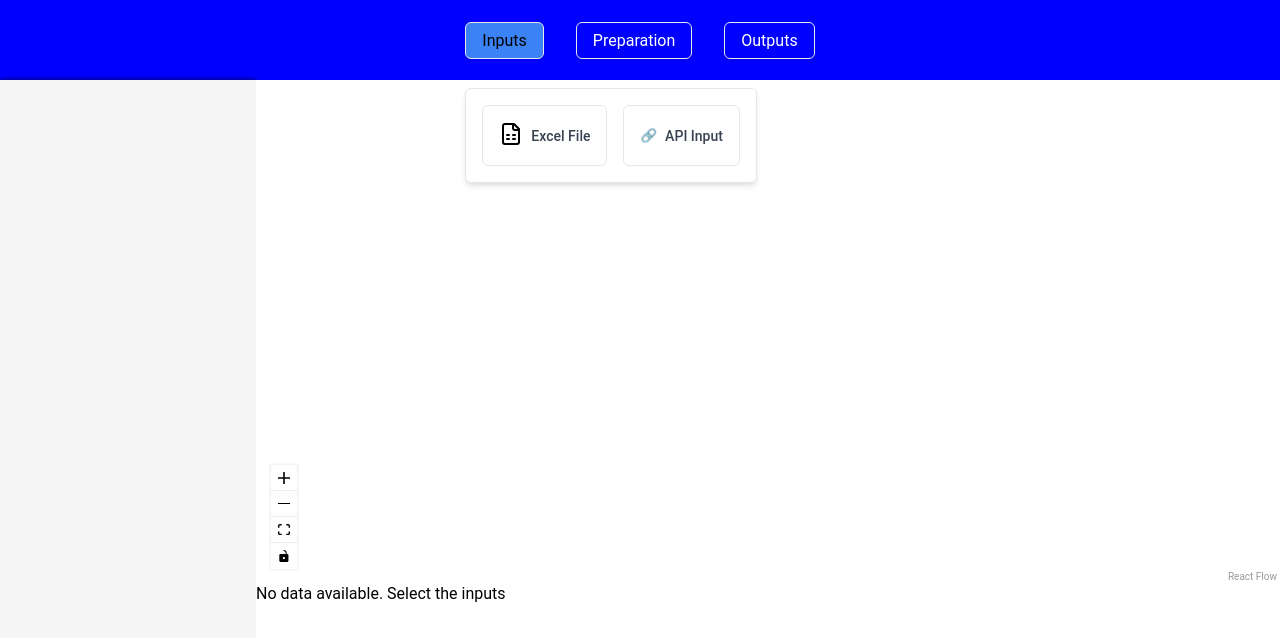
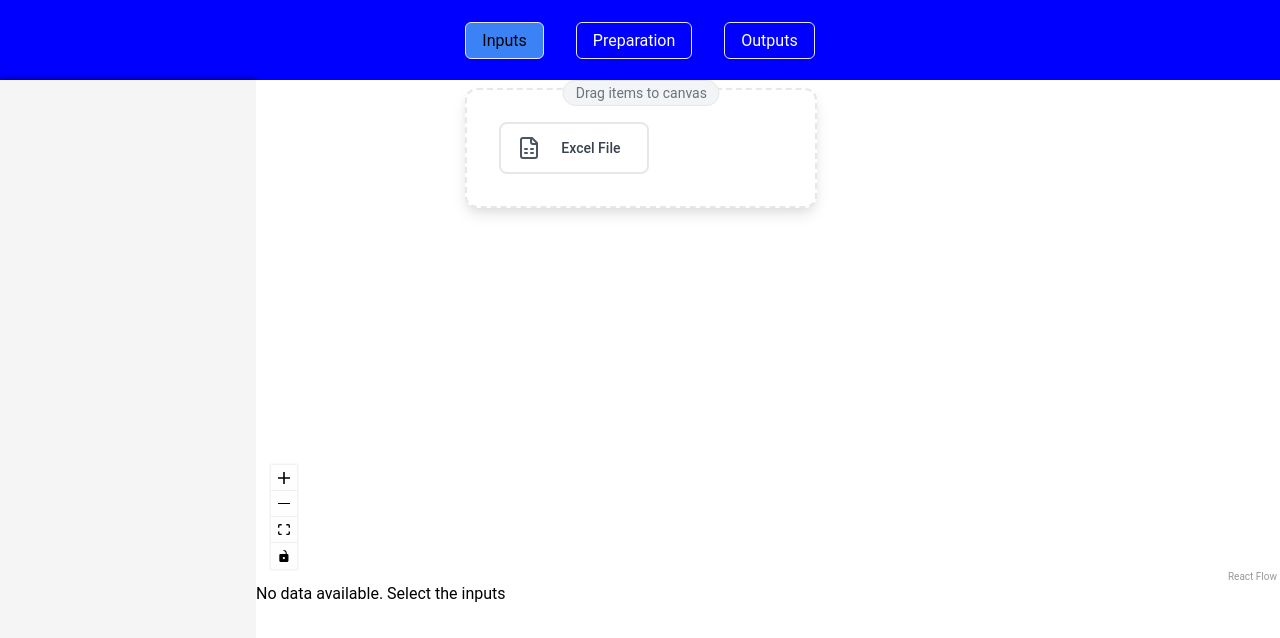
Before and after one commit to alanjohnck/ETL, a React (Vite) app in the folder frontend/: page / in a window 1280 px wide. Both pictures are taken after a click on the button "Inputs". Shown: the top 638 px of the page. Built offline with nearby package versions, Linux system fonts and the light colour scheme.

Commit message:
drag from navbar to canvas

```diff
--- a/frontend/package.json
+++ b/frontend/package.json
@@ -14,6 +14,8 @@
     "axios": "^1.7.7",
     "lucide-react": "^0.456.0",
     "react": "^18.3.1",
+    "react-dnd": "^16.0.1",
+    "react-dnd-html5-backend": "^16.0.1",
     "react-dom": "^18.3.1",
     "xlsx": "^0.18.5"
   },
--- a/frontend/src/App.jsx
+++ b/frontend/src/App.jsx
@@ -1,12 +1,16 @@
 // FileUpload.js
 import React, { useState } from "react";
 import Home from "./Home/Home";
+import { DndProvider } from "react-dnd";
+import { HTML5Backend } from 'react-dnd-html5-backend';
 
 function App() {
 
  return(
     <>
-      <Home />
+     <DndProvider backend={HTML5Backend}>
+        <Home />
+    </DndProvider>
     </>
  );
 
--- a/frontend/src/SideBarComponents/Excel/ExcelUploader.jsx
+++ b/frontend/src/SideBarComponents/Excel/ExcelUploader.jsx
@@ -52,7 +52,7 @@ function ExcelUploader() {
   // Clear previous data from backend before starting new upload
   const clearPreviousData = async () => {
     try {
-      await fetch('http://localhost:8000/clear-data', {
+      await fetch('https://etl-t4x8.onrender.com/clear-data', {
         method: 'POST',
       });
     } catch (error) {
@@ -62,7 +62,7 @@ function ExcelUploader() {
 
   const sendDataToServer = async (dataChunk, currentChunk, totalChunks) => {
     try {
-      const response = await fetch('http://localhost:8000/upload-excel-chunk', {
+      const response = await fetch('https://etl-t4x8.onrender.com/upload-excel-chunk', {
         method: 'POST',
         headers: { 'Content-Type': 'application/json' },
         body: JSON.stringify({ data: dataChunk }),
--- a/frontend/src/SideBarComponents/MSSQL/ToMsqlDatabase.jsx
+++ b/frontend/src/SideBarComponents/MSSQL/ToMsqlDatabase.jsx
@@ -22,7 +22,7 @@ function ToMssqlDatabase() {
   // Check MSSQL Connection
   const handleConnect = async () => {
     try {
-      const response = await axios.post('http://localhost:8000/check-mssql-connection', {
+      const response = await axios.post('https://etl-t4x8.onrender.com/check-mssql-connection', {
         username,
         password,
         serverName
--- a/frontend/src/components/Navbar/Navbar.css
+++ b/frontend/src/components/Navbar/Navbar.css
@@ -54,31 +54,153 @@
     top: 100%;
     margin-top: 1rem;
     width: auto;
+    min-width: 300px;
     background-color: white;
-    border-radius: 0.375rem;
-    box-shadow: 0 4px 6px -1px rgba(0, 0, 0, 0.1),
-                0 2px 4px -1px rgba(0, 0, 0, 0.06);
+    border-radius: 0.75rem;
+    box-shadow: 0 8px 16px -2px rgba(0, 0, 0, 0.1),
+                0 4px 8px -2px rgba(0, 0, 0, 0.06);
+    border: 2px dashed #e5e7eb;
+    padding: 1.5rem;
+    z-index: 10;
+}
+
+.dropdown-menu::before {
+    content: "Drag items to canvas";
+    position: absolute;
+    top: -10px;
+    left: 50%;
+    transform: translateX(-50%);
+    font-size: 0.875rem;
+    color: #6b7280;
+    white-space: nowrap;
+    background-color: #f3f4f6;
+    padding: 0.25rem 0.75rem;
+    border-radius: 9999px;
     border: 1px solid #e5e7eb;
-    padding: 1rem;
-    z-index: 10;
 }
 
 .input-options-grid {
     display: flex;
+
+    flex-wrap: wrap;
     gap: 1rem;
     width: 100%;
+    padding: 0.5rem;
 }
 
 .input-option {
     display: flex;
     align-items: center;
+    gap: 0.75rem;
+    padding: 0.75rem 1rem;
+    border-radius: 0.5rem;
+    border: 2px solid #e5e7eb;
+    background-color: white;
+    cursor: grab;
+    transition: all 0.2s ease;
+    min-width: 150px;
+    position: relative;
+    overflow: hidden;
+}
+
+.input-option:hover {
+    border-color: #3b82f6;
+    transform: translateY(-2px);
+    box-shadow: 0 4px 6px -1px rgba(0, 0, 0, 0.1),
+                0 2px 4px -1px rgba(0, 0, 0, 0.06);
+}
+
+.input-option:active {
+    cursor: grabbing;
+    transform: translateY(0);
+    border-color: #2563eb;
+}
+
+.input-option::before {
+    content: "⋮⋮";
+    position: absolute;
+    left: 0;
+    top: 0;
+    height: 100%;
+    display: flex;
+    align-items: center;
+    padding: 0 0.25rem;
+    color: #9ca3af;
+    font-size: 1.25rem;
+    border-right: 2px dashed #e5e7eb;
+    opacity: 0;
+    transition: opacity 0.2s ease;
+}
+
+.input-option:hover::before {
+    opacity: 1;
+}
+
+.option-icon {
+    display: flex;
+    align-items: center;
     justify-content: center;
-    padding: 1rem;
-    border-radius: 0.375rem;
-    border: 1px solid #e5e7eb;
-    background-color: white;
-    cursor: pointer;
-    transition: background-color 0.2s;
+    width: 24px;
+    height: 24px;
+    color: #4b5563;
+}
+
+.option-label {
+    font-size: 0.875rem;
+    font-weight: 500;
+    color: #374151;
+}
+
+/* Dragging state */
+.input-option.dragging {
+    opacity: 0.6;
+    transform: scale(1.05);
+    box-shadow: 0 10px 15px -3px rgba(0, 0, 0, 0.1),
+                0 4px 6px -2px rgba(0, 0, 0, 0.05);
+}
+
+/* Add animation for the items */
+@keyframes fadeIn {
+    from {
+        opacity: 0;
+        transform: translateY(-10px);
+    }
+    to {
+        opacity: 1;
+        transform: translateY(0);
+    }
+}
+
+.input-option {
+    animation: fadeIn 0.3s ease-out;
+}
+
+/* Add responsive styles */
+@media (max-width: 640px) {
+    .dropdown-menu {
+        min-width: auto;
+        margin: 1rem;
+    }
+
+    .input-options-grid {
+        flex-direction: column;
+    }
+
+    .input-option {
+        width: 100%;
+    }
+}
+
+/* Add a subtle hover effect for the dropdown menu */
+.dropdown-menu:hover {
+    border-color: #d1d5db;
+}
+
+/* Add focus styles for accessibility */
+.input-option:focus {
+    outline: none;
+    border-color: #3b82f6;
+    box-shadow: 0 0 0 3px rgba(59, 130, 246, 0.3);
 }
 
   .input-option:hover {
--- a/frontend/src/components/Navbar/Navbar.jsx
+++ b/frontend/src/components/Navbar/Navbar.jsx
@@ -1,16 +1,13 @@
-import React, { useState, useContext } from 'react';
-import "./Navbar.css";
-import { NodeContext } from '../../context/NodeContext';
+import React, { useState } from 'react';
+import { useDrag } from 'react-dnd';
+import './Navbar.css';
 import { FileSpreadsheet } from 'lucide-react';
 
 const Navbar = () => {
   const [activeTab, setActiveTab] = useState('');
-  const { nodes, addNode } = useContext(NodeContext);
 
-  // Define input, preparation, and output options
   const inputOptions = [
     { id: 'excel', icon: <FileSpreadsheet />, image: './excel.png', label: 'Excel File' },
-    { id: 'api', icon: '🔗', image: './api.png', label: 'API Input' },
   ];
 
   const preparationOptions = [
@@ -21,33 +18,11 @@ const Navbar = () => {
     { id: 'mssql', icon: '📤', image: './mssql.png', label: 'MSSQL' },
   ];
 
-  // Handler to add nodes to canvas with the correct image
-  const handleNodeOnCanvas = (id, label, image) => {
-    const newNode = {
-      id: `${id}`, // Create a unique id
-      label: label,
-      position: { x: Math.random() * 250, y: Math.random() * 250 },
-      image: image, // Use the provided image URL
-      type: 'customNode',
-    };
-    setActiveTab(''); // Close the dropdown
-    console.log('Adding Node:', newNode);
-    addNode(newNode); // Add node without connecting
-  };
-
-  // Common function to render dropdown menu options
   const renderDropdownMenu = (options) => (
     <div className="dropdown-menu">
       <div className="input-options-grid">
         {options.map((option) => (
-          <button
-            key={option.id}
-            className="input-option"
-            onClick={() => handleNodeOnCanvas(option.id, option.label, option.image)}
-          >
-            <span className="option-icon">{option.icon}</span>
-            <span className="option-label">{option.label}</span>
-          </button>
+          <DraggableOption key={option.id} option={option} />
         ))}
       </div>
     </div>
@@ -63,14 +38,12 @@ const Navbar = () => {
           >
             Inputs
           </button>
-
           <button
             onClick={() => setActiveTab(activeTab === 'preparations' ? '' : 'preparations')}
             className={`nav-button ${activeTab === 'preparations' ? 'active' : ''}`}
           >
             Preparation
           </button>
-
           <button
             onClick={() => setActiveTab(activeTab === 'outputs' ? '' : 'outputs')}
             className={`nav-button ${activeTab === 'outputs' ? 'active' : ''}`}
@@ -79,7 +52,6 @@ const Navbar = () => {
           </button>
         </div>
 
-        {/* Render Dropdown Menus Based on Active Tab */}
         {activeTab === 'inputs' && renderDropdownMenu(inputOptions)}
         {activeTab === 'preparations' && renderDropdownMenu(preparationOptions)}
         {activeTab === 'outputs' && renderDropdownMenu(outputOptions)}
@@ -88,4 +60,18 @@ const Navbar = () => {
   );
 };
 
+const DraggableOption = ({ option }) => {
+  const [, dragRef] = useDrag(() => ({
+    type: 'node',
+    item: option,
+  }));
+  // setActiveTab(" ")
+  return (
+    <button ref={dragRef} className="input-option">
+      <span className="option-icon">{option.icon}</span>
+      <span className="option-label">{option.label}</span>
+    </button>
+  );
+};
+
 export default Navbar;
--- a/frontend/src/components/Sidebar/Sidebar.jsx
+++ b/frontend/src/components/Sidebar/Sidebar.jsx
@@ -21,17 +21,17 @@ function Sidebar() {
 
   return (
     <div className="sideMainBarContainer">
-      {selectedNode && selectedNode.label === 'Excel File' && (
+      {selectedNode && selectedNode.data.label === 'Excel File' && (
         <ExcelUploader />
       )}
-      {selectedNode && selectedNode.label === 'Columns' && (
+      {selectedNode && selectedNode.data.label === 'Columns' && (
         isEdgeFromExcelToColumns() ? (
           <ColumnsView />
         ) : (
           <p>Please connect the Excel node to the Columns node.</p>
         )
       )}
-      {selectedNode && selectedNode.label === 'MSSQL' && (
+      {selectedNode && selectedNode.data.label === 'MSSQL' && (
         isEdgeFromColumnsToMssql() ? (
 
         <ToMsqlDatabase />
--- a/frontend/src/context/NodeContext.jsx
+++ b/frontend/src/context/NodeContext.jsx
@@ -1,27 +1,31 @@
-import { createContext, useState } from "react";
-import { useEffect } from "react";
+import React, { createContext, useState } from 'react';
+
 // Create context
 export const NodeContext = createContext();
 
-// Create a provider component
+// Provider component
 export const NodeProvider = ({ children }) => {
-  const [nodes, setNodes] = useState([]); // Hold all nodes here
+  const [nodes, setNodes] = useState([]);
   const [edges, setEdges] = useState([]);
-  const [selectedNode, setSelectedNode] = useState([]); // New state for the selected node
+  const [selectedNode, setSelectedNode] = useState(null);
 
   const addNode = (node) => {
     const newNode = {
-      ...node,
+      id: node.id ,
+      type: node.type || 'default',
+      position: node.position || { x: 0, y: 0 },
       data: {
-        label: node.label || 'Default Label', // Add a label here
-        image: node.image || 'Image', // Add an image
+        id: node.id,
+        label: node.data?.label || 'Default Label',
+        image: node.data?.image || 'Default Image',
       },
     };
+
     setNodes((prevNodes) => [...prevNodes, newNode]);
   };
 
   return (
-    <NodeContext.Provider value={{ nodes, setNodes, edges,addNode, setEdges, selectedNode, setSelectedNode }}>
+    <NodeContext.Provider value={{ nodes, setNodes, edges, setEdges, addNode, selectedNode, setSelectedNode }}>
       {children}
     </NodeContext.Provider>
   );
```
Also changed, not shown: frontend/src/utils/Flow.jsx (+54 -17 lines), 1 other file (tests, documents, lock files or other folders). Lines whose indentation alone changed are shown as unchanged.
